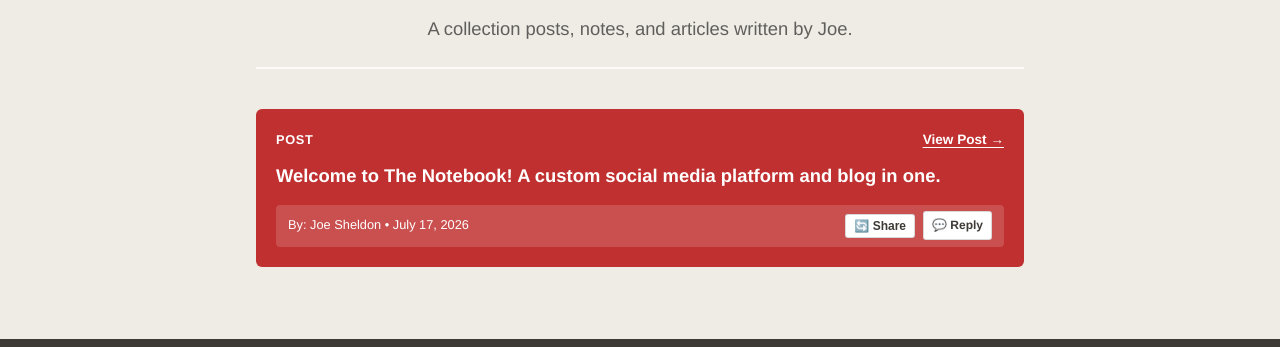
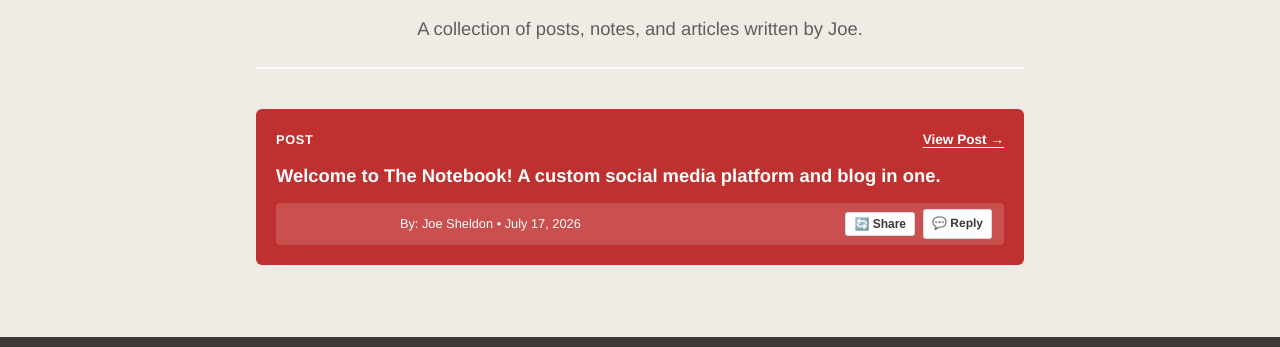
Before and after one commit to joe-sheldon-lofte/myseattlesearch, an Eleventy site: page notebook.njk in a window 1280 px wide. Shown: the part 198-545 px from the top of the page. Built offline with nearby package versions, Linux system fonts and the light colour scheme; Eleventy itself is replaced by a stand-in of ours; files that its build step writes are made by us from their sources.

Commit message:
Update notebook.njk

```diff
--- a/notebook.njk
+++ b/notebook.njk
@@ -49,10 +49,10 @@ pagination:
   {# Public Platform Brand Header #}
   <header class="notebook-masthead">
     <h1>Joe's Notebook</h1>
-    <p>A collection posts, notes, and articles written by Joe.</p>
+    <p>A collection of posts, notes, and articles written by Joe.</p>
   </header>
 
-  <div class="notebook-master-canvas" style="display: flex; flex-direction: column; gap: 1.75rem; width: 100%;">
+  <div class="notebook-master-canvas" style="display: flex; flex-direction: column; gap: 1.5rem; width: 100%;">
     {% for item in items %}
       {% if item.data.type %}
         {% set typeLower = item.data.type.toLowerCase() %}
@@ -62,12 +62,11 @@ pagination:
 
         {% set absoluteUrl = "https://myseattlesearch.com" + item.url %}
         {% set navLabel = "View Entry →" %}
-        {% set textStyle = "color: var(--premier-charcoal);" %}
 
-        {# Polymorphic Architecture Matrix: Bound exclusively to central variables and standard text color keys #}
+        {# Polymorphic Architecture Matrix #}
         <article class="notebook-card type-{{ typeLower }}" style="border-radius: 6px; width: 100%; box-sizing: border-box; position: relative; {% if isPost %}padding: 1.25rem; background-color: var(--card-accent-color); border: none;{% elif isNote %}padding: 1.5rem; border: 3px solid var(--card-accent-color); background-color: var(--dynamic-bg-highlight);{% else %}padding: 1.75rem; border: 1px solid var(--card-accent-color); background-color: white;{% endif %}">
 
-          {# Upper Section Switchboard #}
+          {# Upper Section Alignment Controls #}
           <header style="display: flex; justify-content: space-between; align-items: center; margin-bottom: 0.75rem;">
             <span style="text-transform: uppercase; letter-spacing: 0.05em; font-weight: 800; font-size: 0.8rem; color: {% if isPost %}white{% else %}var(--card-accent-color){% endif %};">{{ item.data.type }}</span>
 
@@ -75,7 +74,7 @@ pagination:
             <a href="{{ item.url }}" style="font-weight: 700; text-decoration: underline; text-underline-offset: 3px; font-size: 0.85rem; color: {% if isPost %}white{% else %}var(--card-accent-color){% endif %};">{{ navLabel }}</a>
           </header>
 
-          {# Content Visibility Filter: System titles are killed. Production begins at Headline pass #}
+          {# Data Visibility Rules #}
           {% if not isPost and item.data.headline %}
             <h2 style="margin: 0 0 0.4rem 0; font-size: {% if isNote %}1.35rem{% else %}1.5rem{% endif %}; font-weight: 800; color: var(--premier-charcoal); line-height: 1.2;">{{ item.data.headline }}</h2>
           {% endif %}
@@ -83,9 +82,8 @@ pagination:
             <p style="margin: 0 0 0.75rem 0; font-size: 1rem; font-style: italic; color: rgba(0,0,0,0.6);">{{ item.data.subhead }}</p>
           {% endif %}
 
-          <div class="notebook-body" style="{% if isPost %}color: white; font-size: 1.15rem; font-weight: 600; line-height: 1.4;{% else %}color: var(--premier-charcoal); font-size: 1.05rem;{% endif %} margin-bottom: 1rem;">
+          <div class="notebook-body" style="{% if isPost %}color: white; font-size: 1.15rem; font-weight: 600; line-height: 1.45;{% else %}color: var(--premier-charcoal); font-size: 1.05rem;{% endif %} margin-bottom: 0.85rem;">
             {% if isArticle %}
-              {# Dynamic 3-line string snippet generator for deep content #}
               {% set cleanContent = item.templateContent | striptags | trim %}
               <p style="margin: 0;">{{ cleanContent | truncate(240) }}</p>
             {% else %}
@@ -93,12 +91,12 @@ pagination:
             {% endif %}
           </div>
 
-          {# Low-Profile Bottom Signature & Action Strip #}
-          <footer style="display: flex; justify-content: space-between; align-items: center; background-color: {% if isPost %}rgba(255,255,255,0.15){% else %}rgba(0,0,0,0.03){% endif %}; padding: 0.4rem 0.75rem; border-radius: 4px; font-size: 0.8rem;">
-            <div style="font-weight: 500; color: {% if isPost %}white{% else %}rgba(0,0,0,0.65){% endif %};">
+          {# Low-Profile Split Base Ribbon #}
+          <footer style="display: flex; flex-wrap: wrap; justify-content: space-between; align-items: center; background-color: {% if isPost %}rgba(255,255,255,0.15){% else %}rgba(0,0,0,0.03){% endif %}; padding: 0.4rem 0.75rem; border-radius: 4px; font-size: 0.8rem; gap: 0.5rem;">
+            <div style="flex: 1 1 260px; font-weight: 500; color: {% if isPost %}white{% else %}rgba(0,0,0,0.65){% endif %};">
               By: {{ item.data.author or "Joe Sheldon" }} • {{ item.data.date | postDate }}
             </div>
-            <div style="display: flex; gap: 0.5rem; align-items: center;">
+            <div style="flex: 1 1 auto; display: flex; justify-content: flex-end; gap: 0.5rem; align-items: center;">
               <button class="notebook-share-btn" data-url="{{ absoluteUrl }}" data-title="{{ item.data.headline or 'Notebook Update' }}" style="background: white; border: 1px solid rgba(0,0,0,0.15); padding: 0.25rem 0.5rem; border-radius: 3px; font-weight: 600; cursor: pointer; font-size: 0.75rem; color: var(--premier-charcoal); display: inline-flex; align-items: center; gap: 0.25rem;">
                 🔄 Share
               </button>
@@ -112,7 +110,7 @@ pagination:
     {% endfor %}
   </div>
 
-  {# Cleaned Navigation Refinement Anchors #}
+  {# Stream Navigation Refinements #}
   {% if pagination.pages.length > 1 %}
     <nav class="notebook-pagination" style="display: flex; justify-content: center; align-items: center; gap: 1.5rem; margin-top: 3.5rem; font-family: sans-serif;">
       {% if pagination.href.previous %}
```
